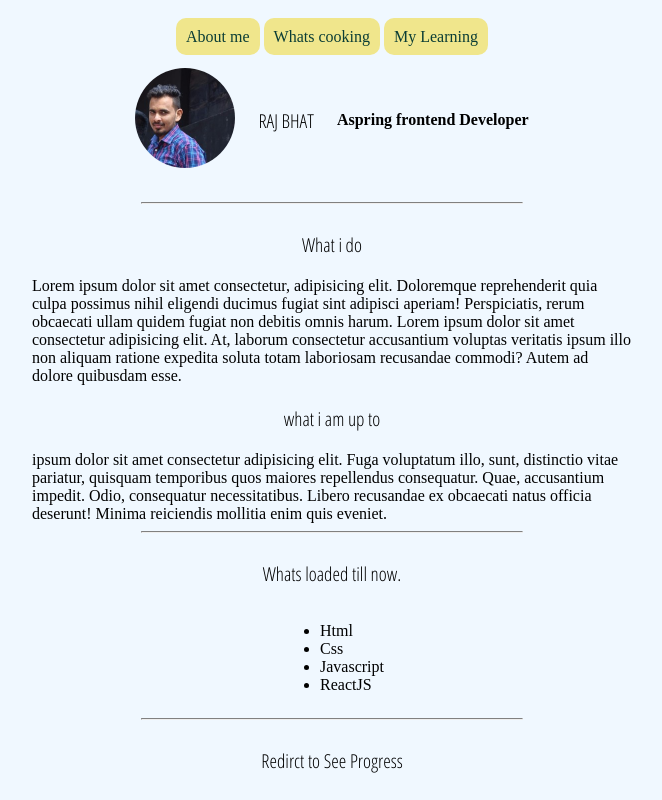
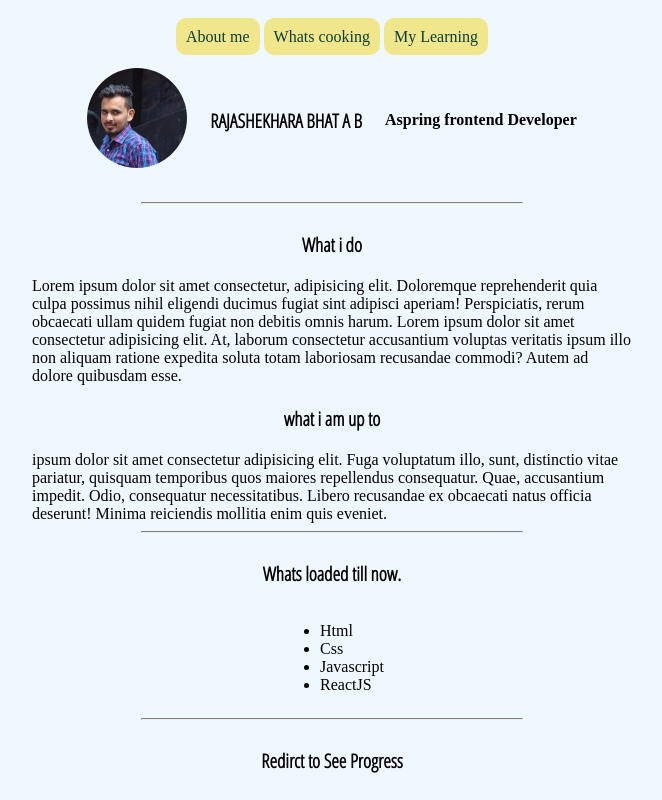
Before and after one commit to raj-bhat/Profile, a plain HTML site: page index.html in a window 1280 px wide. Shown: the top 800 px of the page, without its empty margins (308-970 px from the left). Drawn offline with Linux system fonts and the light colour scheme.

Commit message:
update: changes to Html and css

```diff
--- a/index.html
+++ b/index.html
@@ -23,7 +23,7 @@
     <table>
         <tr>
             <td class="cellpadding"><img class="ProfilePic" src="images\Profile Raj.png" alt="Rajs profile"></td>
-            <td><h1>RAJ BHAT       </h1></td>
+            <td><h1>RAJASHEKHARA BHAT  A B    </h1></td>
             <td class= "cellpadding"> <h4>Aspring frontend Developer </h4></td>
         </tr>
     </table>
--- a/style.css
+++ b/style.css
@@ -32,6 +32,8 @@ a{
     background-color: khaki;
     border-radius: 10px;
     color:rgb(11, 61, 53);
+    padding: 10px;
+
 }
 a:hover{
     color:#881337;
@@ -40,13 +42,14 @@ a:hover{
 
 h1,h3{
     font-family: 'Open Sans Condensed', sans-serif;
-    font-weight: normal;
+    font-weight: bold;
     font-size: larger;
 }
 
 #navContainer{
         margin-top: 20px;
+        position: sticky;
 }
 .refLink{
-padding: 10px;
+
 }
```
